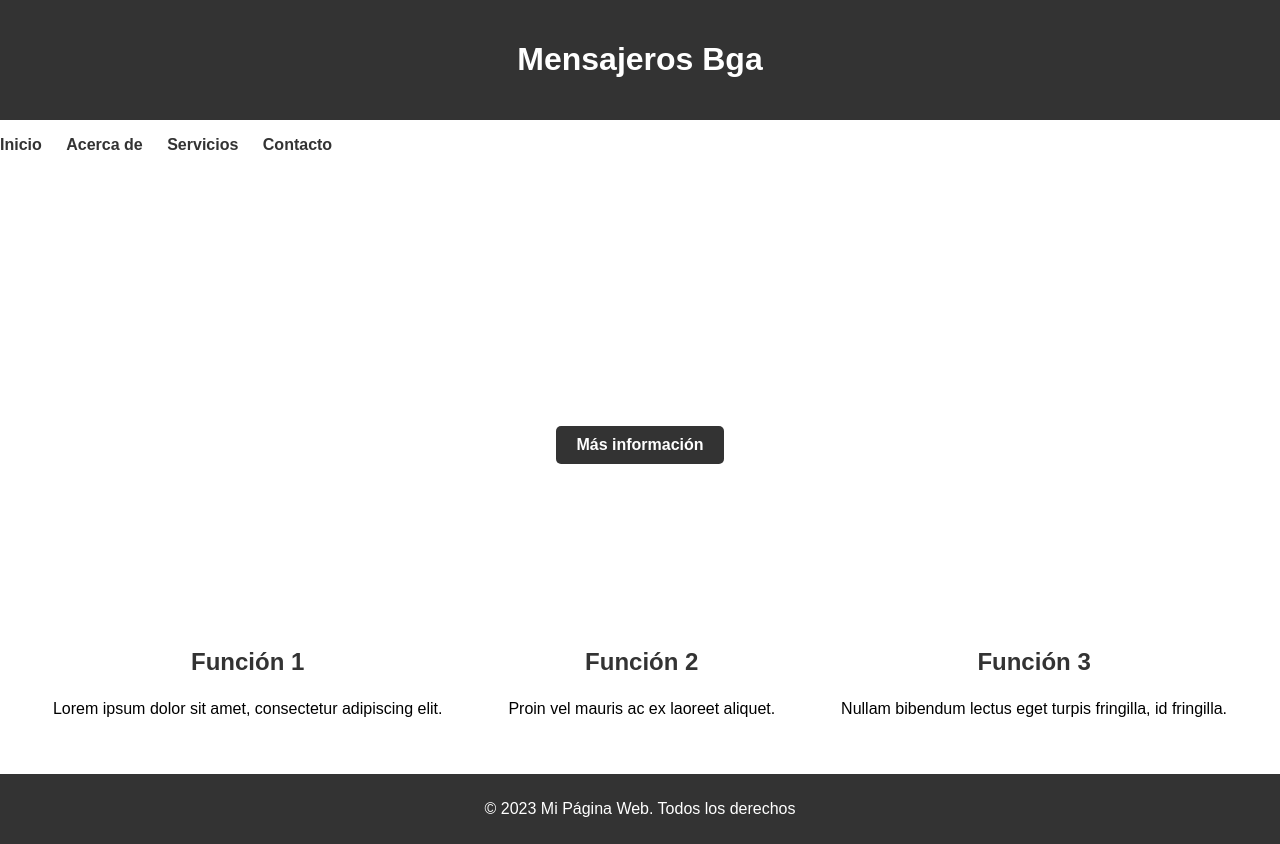
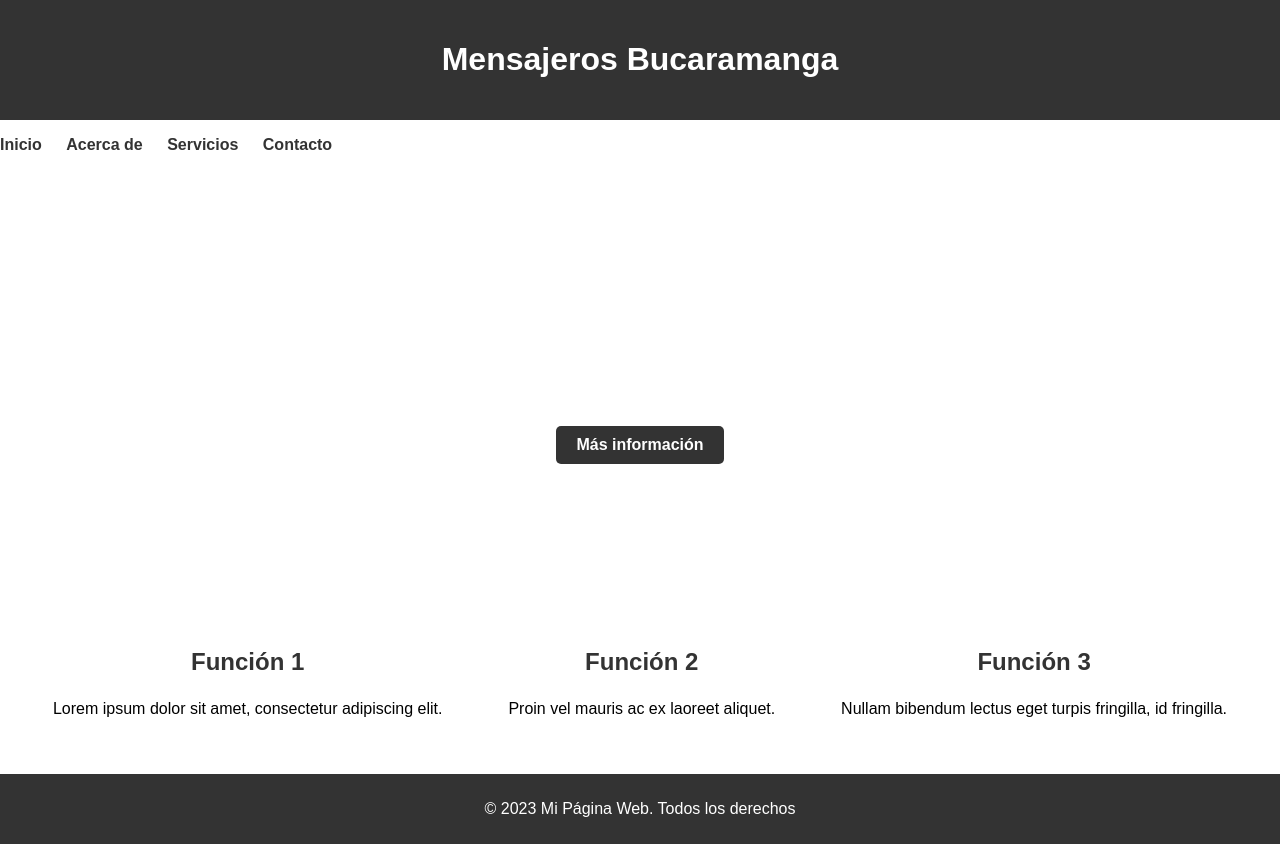
Before and after one commit to Hcardenasj/crud-cloud, a plain HTML site: page index.html in a window 1280 px wide. Drawn offline with Linux system fonts and the light colour scheme.

Commit message:
Cambio prueba

```diff
--- a/index.html
+++ b/index.html
@@ -7,7 +7,7 @@
 </head>
 <body>
     <header>
-        <h1>Mensajeros Bga</h1>
+        <h1>Mensajeros Bucaramanga</h1>
     </header>
     <nav>
         <ul>
```
